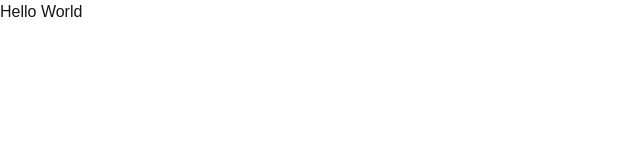
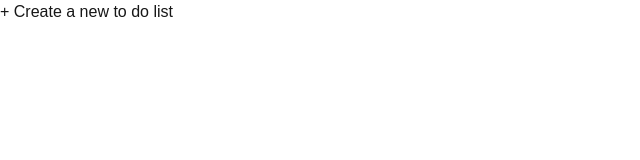
Before and after one commit to MaryanneG3/nextjs-practice, a Next.js app in the folder to-do-list/: page / in a window 1280 px wide. Shown: the top 160 px of the page, without its empty margins (0-640 px from the left). Built offline with nearby package versions, Linux system fonts and the light colour scheme.

Commit message:
added to do list component to page.tsx

```diff
--- a/to-do-list/app/page.tsx
+++ b/to-do-list/app/page.tsx
@@ -1,3 +1,11 @@
+"use client";
+
+import ToDoList from "./components/toDoList";
+
 export default function Home() {
-  return <div> Hello World</div>;
+  return (
+    <div>
+      <ToDoList />
+    </div>
+  );
 }
```
